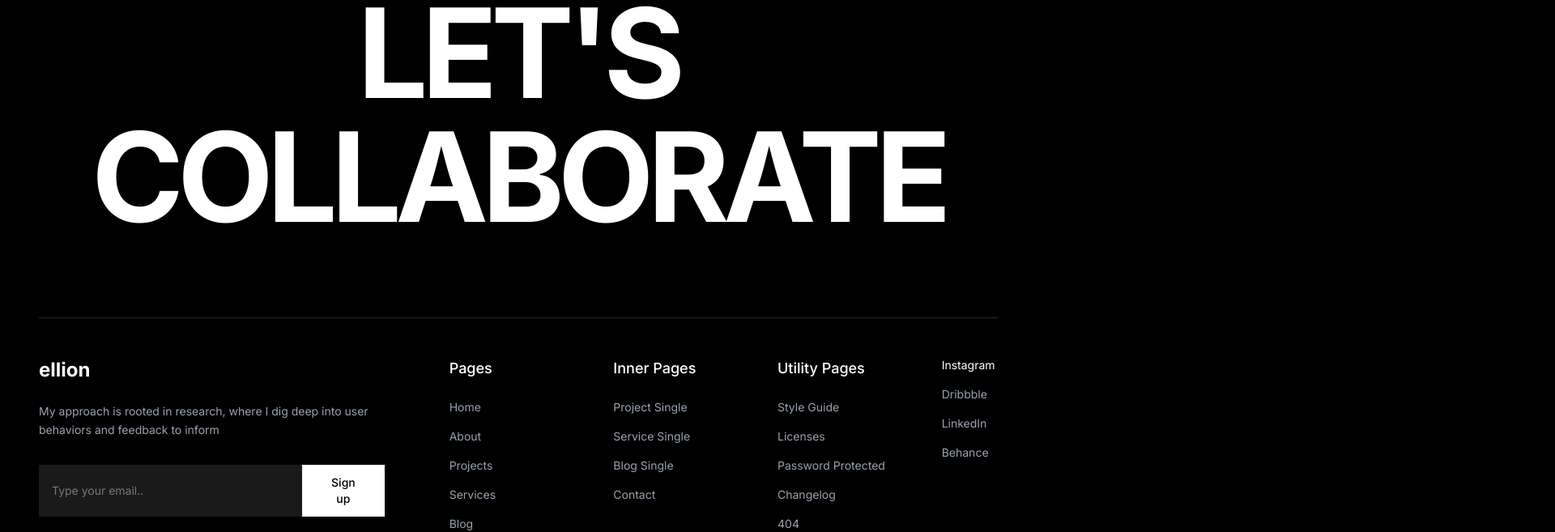
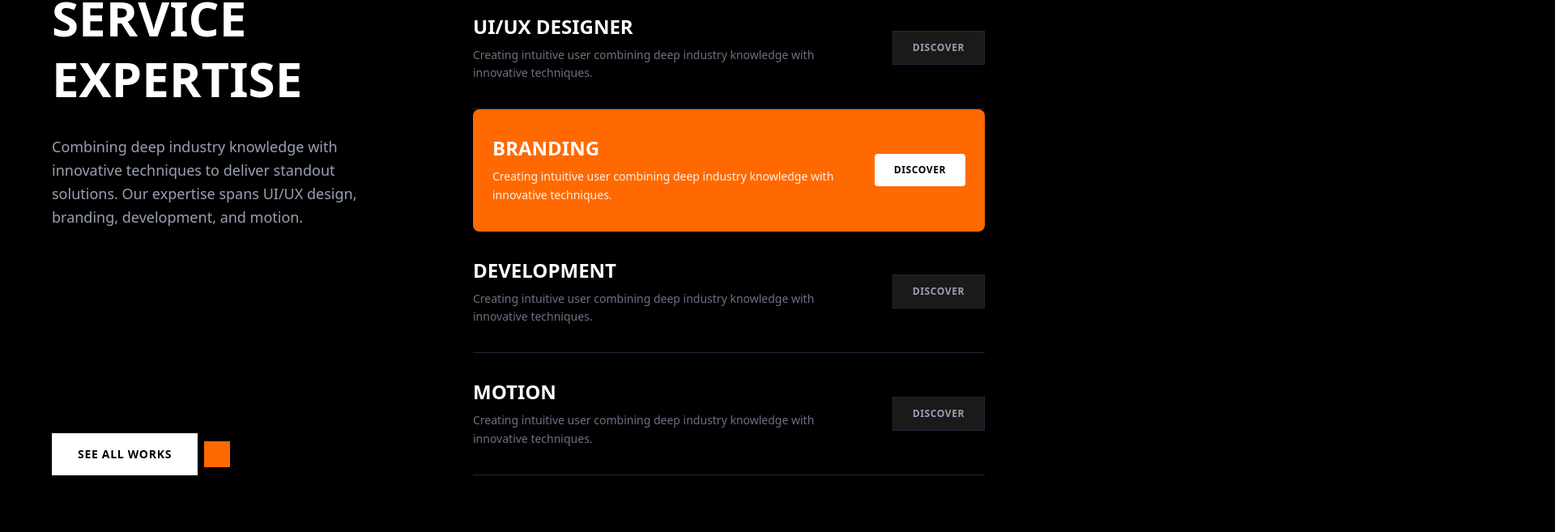
Before and after one commit to mhdjaseemtk/portfolio-nextjs, a Next.js app: page / in a window 1280 px wide. Shown: the part 2711-3368 px from the top of the page at 81% size, 1920 px wide, since content can reach past the window. Built offline with nearby package versions, Linux system fonts and the light colour scheme.

Commit message:
Update homepage and add Services component

```diff
--- a/app/page.tsx
+++ b/app/page.tsx
@@ -2,7 +2,7 @@ import Image from "next/image";
 import { ArrowUpRight, Menu } from "lucide-react";
 import { FiArrowUpRight } from "react-icons/fi";
 import FeaturedWork from "@/components/FeaturedWork";
-
+import Services from "@/components/Services";
 // --- Reusable Stat Card Component ---
 type StatCardProps = {
   label: string;
@@ -29,7 +29,7 @@ const StatCard = ({ label, value, valueOnTop = false }: StatCardProps) => {
   );
 
   return (
-    <div className={`${cardBg} p-5 rounded-2xl flex flex-col h-full justify-between gap-6 border border-neutral-900`}>
+    <div className={`${cardBg} p-5 rounded-2xl flex  flex-col h-full justify-between gap-6 border border-neutral-900`}>
       {valueOnTop ? (
         <>
           <ValueText />
@@ -156,6 +156,8 @@ export default function Home() {
 
         </div>
       </div>
+      <div>
+      </div>
 
       {/* =======================
           ABOUT + STATS
@@ -195,6 +197,9 @@ export default function Home() {
 
     </main>
     <FeaturedWork/>
+
+            <Services />
+
     </>
   );
 }
--- /dev/null
+++ b/components/Services.tsx
@@ -0,0 +1,116 @@
+"use client";
+
+import React, { useState } from 'react';
+import { ArrowUpRight, ArrowRight } from 'lucide-react';
+
+const ServicesSection = () => {
+  // We default to index 1 (Branding) to match the screenshot exactly
+  const [activeIndex, setActiveIndex] = useState(1);
+
+  const services = [
+    {
+      title: "UI/UX DESIGNER",
+      description: "Creating intuitive user combining deep industry knowledge with innovative techniques.",
+    },
+    {
+      title: "BRANDING",
+      description: "Creating intuitive user combining deep industry knowledge with innovative techniques.",
+    },
+    {
+      title: "DEVELOPMENT",
+      description: "Creating intuitive user combining deep industry knowledge with innovative techniques.",
+    },
+    {
+      title: "MOTION",
+      description: "Creating intuitive user combining deep industry knowledge with innovative techniques.",
+    }
+  ];
+
+  return (
+    <div className="min-h-screen bg-black text-white p-8 md:p-16 font-sans flex flex-col justify-between relative">
+
+      {/* Top Section Label */}
+      <div className="mb-8">
+        <span className="text-gray-400 text-sm uppercase tracking-widest">(SERVICES)</span>
+      </div>
+
+      <div className="grid grid-cols-1 lg:grid-cols-12 gap-12 lg:gap-24">
+
+        {/* Left Column: Header & Description */}
+        <div className="lg:col-span-5 flex flex-col justify-start">
+          <h2 className="text-5xl md:text-6xl font-bold uppercase leading-tight mb-8">
+            Service Expertise
+          </h2>
+
+          <p className="text-gray-400 text-lg leading-relaxed mb-12 max-w-md">
+            Combining deep industry knowledge with innovative techniques to deliver standout solutions. Our expertise spans UI/UX design, branding, development, and motion.
+          </p>
+
+          {/* Call to Action Button Group */}
+          <div className="flex items-center gap-2 mt-auto">
+            <button className="bg-white text-black text-sm font-bold uppercase py-4 px-8 tracking-wider hover:bg-gray-200 transition-colors">
+              See All Works
+            </button>
+            <button className="bg-orange-500 text-black p-4 hover:bg-orange-600 transition-colors">
+              <ArrowUpRight size={20} />
+            </button>
+          </div>
+        </div>
+
+        {/* Right Column: Service List */}
+        <div className="lg:col-span-7 flex flex-col justify-center">
+          <div className="flex flex-col">
+            {services.map((service, index) => {
+              const isActive = activeIndex === index;
+
+              return (
+                <div
+                  key={index}
+                  onMouseEnter={() => setActiveIndex(index)}
+                  className={`
+                    relative group border-b border-gray-800 transition-all duration-300 ease-in-out cursor-pointer
+                    ${isActive ? 'bg-orange-500 border-transparent py-8 px-6 rounded-lg' : 'bg-transparent py-8 px-0'}
+                  `}
+                >
+                  <div className="flex flex-col md:flex-row justify-between items-start md:items-center gap-4">
+
+                    {/* Text Content */}
+                    <div className="max-w-md">
+                      <h3 className={`text-2xl font-bold uppercase mb-2 ${isActive ? 'text-white' : 'text-white'}`}>
+                        {service.title}
+                      </h3>
+                      <p className={`text-sm leading-relaxed ${isActive ? 'text-white/90' : 'text-gray-500'}`}>
+                        {service.description}
+                      </p>
+                    </div>
+
+                    {/* Action Button (Changes based on active state) */}
+                    <div>
+                      {isActive ? (
+                        <button className="bg-white text-black flex items-center gap-2 px-6 py-3 text-xs font-bold uppercase tracking-wider rounded-sm transition-transform transform translate-x-0">
+                          Discover <ArrowUpRight size={16} />
+                        </button>
+                      ) : (
+                        <button className="flex items-center gap-2 px-6 py-3 text-xs font-bold text-gray-400 uppercase tracking-wider bg-[#1a1a1a] border border-gray-800 hover:border-gray-600 transition-colors">
+                          Discover <ArrowRight size={16} />
+                        </button>
+                      )}
+                    </div>
+                  </div>
+                </div>
+              );
+            })}
+          </div>
+        </div>
+      </div>
+
+      {/* Bottom Section Label (Footer placeholder) */}
+      <div className="mt-24">
+        <span className="text-gray-400 text-sm uppercase tracking-widest">(TESTIMONIALS)</span>
+      </div>
+
+    </div>
+  );
+};
+
+export default ServicesSection;
```
Also changed, not shown: 1 other file (tests, documents, lock files or other folders).
